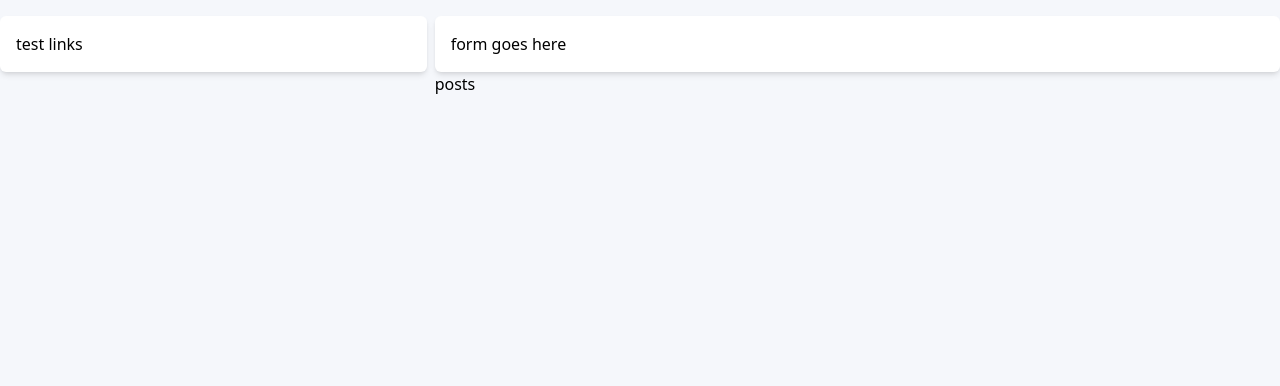
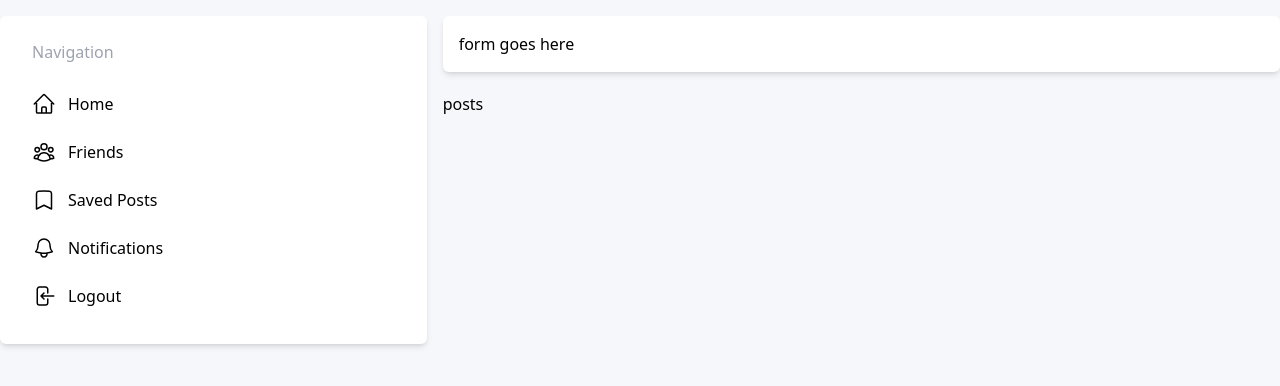
Before and after one commit to gauravparajuli/social-media-demo, a Next.js app: page / in a window 1280 px wide. Shown: the top 386 px of the page. Built offline with nearby package versions, Linux system fonts and the light colour scheme.

Commit message:
added navigation card component

```diff
--- a/components/Card.tsx
+++ b/components/Card.tsx
@@ -5,7 +5,9 @@ interface props {
 }
 
 const Card = ({ children }: props) => {
-    return <div className='bg-white shadow-md p-4 rounded-md'>{children}</div>
+    return (
+        <div className='bg-white shadow-md p-4 rounded-md mb-5'>{children}</div>
+    )
 }
 
 export default Card
--- /dev/null
+++ b/components/NavigationCard.tsx
@@ -0,0 +1,102 @@
+import React from 'react'
+
+import Card from './Card'
+
+const NavigationCard = () => {
+    return (
+        <div>
+            <Card>
+                <div className='px-4 py-2'>
+                    <h2 className='text-gray-400 mb-4'>Navigation</h2>
+                    <a href='' className='flex py-3 gap-3'>
+                        <svg
+                            xmlns='http://www.w3.org/2000/svg'
+                            fill='none'
+                            viewBox='0 0 24 24'
+                            stroke-width='1.5'
+                            stroke='currentColor'
+                            className='w-6 h-6'
+                        >
+                            <path
+                                stroke-linecap='round'
+                                stroke-linejoin='round'
+                                d='M2.25 12l8.954-8.955c.44-.439 1.152-.439 1.591 0L21.75 12M4.5 9.75v10.125c0 .621.504 1.125 1.125 1.125H9.75v-4.875c0-.621.504-1.125 1.125-1.125h2.25c.621 0 1.125.504 1.125 1.125V21h4.125c.621 0 1.125-.504 1.125-1.125V9.75M8.25 21h8.25'
+                            />
+                        </svg>
+                        Home
+                    </a>
+                    <a href='' className='flex py-3 gap-3'>
+                        <svg
+                            xmlns='http://www.w3.org/2000/svg'
+                            fill='none'
+                            viewBox='0 0 24 24'
+                            strokeWidth={1.5}
+                            stroke='currentColor'
+                            className='w-6 h-6'
+                        >
+                            <path
+                                strokeLinecap='round'
+                                strokeLinejoin='round'
+                                d='M18 18.72a9.094 9.094 0 003.741-.479 3 3 0 00-4.682-2.72m.94 3.198l.001.031c0 .225-.012.447-.037.666A11.944 11.944 0 0112 21c-2.17 0-4.207-.576-5.963-1.584A6.062 6.062 0 016 18.719m12 0a5.971 5.971 0 00-.941-3.197m0 0A5.995 5.995 0 0012 12.75a5.995 5.995 0 00-5.058 2.772m0 0a3 3 0 00-4.681 2.72 8.986 8.986 0 003.74.477m.94-3.197a5.971 5.971 0 00-.94 3.197M15 6.75a3 3 0 11-6 0 3 3 0 016 0zm6 3a2.25 2.25 0 11-4.5 0 2.25 2.25 0 014.5 0zm-13.5 0a2.25 2.25 0 11-4.5 0 2.25 2.25 0 014.5 0z'
+                            />
+                        </svg>
+                        Friends
+                    </a>
+                    <a href='' className='flex py-3 gap-3'>
+                        <svg
+                            xmlns='http://www.w3.org/2000/svg'
+                            fill='none'
+                            viewBox='0 0 24 24'
+                            strokeWidth={1.5}
+                            stroke='currentColor'
+                            className='w-6 h-6'
+                        >
+                            <path
+                                strokeLinecap='round'
+                                strokeLinejoin='round'
+                                d='M17.593 3.322c1.1.128 1.907 1.077 1.907 2.185V21L12 17.25 4.5 21V5.507c0-1.108.806-2.057 1.907-2.185a48.507 48.507 0 0111.186 0z'
+                            />
+                        </svg>
+                        Saved Posts
+                    </a>
+                    <a href='' className='flex py-3 gap-3'>
+                        <svg
+                            xmlns='http://www.w3.org/2000/svg'
+                            fill='none'
+                            viewBox='0 0 24 24'
+                            strokeWidth={1.5}
+                            stroke='currentColor'
+                            className='w-6 h-6'
+                        >
+                            <path
+                                strokeLinecap='round'
+                                strokeLinejoin='round'
+                                d='M14.857 17.082a23.848 23.848 0 005.454-1.31A8.967 8.967 0 0118 9.75v-.7V9A6 6 0 006 9v.75a8.967 8.967 0 01-2.312 6.022c1.733.64 3.56 1.085 5.455 1.31m5.714 0a24.255 24.255 0 01-5.714 0m5.714 0a3 3 0 11-5.714 0'
+                            />
+                        </svg>
+                        Notifications
+                    </a>
+                    <a href='' className='flex py-3 gap-3'>
+                        <svg
+                            xmlns='http://www.w3.org/2000/svg'
+                            fill='none'
+                            viewBox='0 0 24 24'
+                            strokeWidth={1.5}
+                            stroke='currentColor'
+                            className='w-6 h-6'
+                        >
+                            <path
+                                strokeLinecap='round'
+                                strokeLinejoin='round'
+                                d='M15.75 9V5.25A2.25 2.25 0 0013.5 3h-6a2.25 2.25 0 00-2.25 2.25v13.5A2.25 2.25 0 007.5 21h6a2.25 2.25 0 002.25-2.25V15M12 9l-3 3m0 0l3 3m-3-3h12.75'
+                            />
+                        </svg>
+                        Logout
+                    </a>
+                </div>
+            </Card>
+        </div>
+    )
+}
+
+export default NavigationCard
--- a/pages/index.tsx
+++ b/pages/index.tsx
@@ -2,6 +2,7 @@ import type { NextPage } from 'next'
 import Head from 'next/head'
 import Image from 'next/image'
 import Card from '../components/Card'
+import NavigationCard from '../components/NavigationCard'
 
 const Home: NextPage = () => {
     return (
@@ -14,9 +15,9 @@ const Home: NextPage = () => {
                 />
                 <link rel='icon' href='/favicon.ico' />
             </Head>
-            <div className='flex container mx-auto mt-4 gap-2'>
+            <div className='flex container mx-auto mt-4 gap-4'>
                 <div className='w-1/3'>
-                    <Card>test links</Card>
+                    <NavigationCard />
                 </div>
                 <div className='grow'>
                     <Card>form goes here</Card>
```
